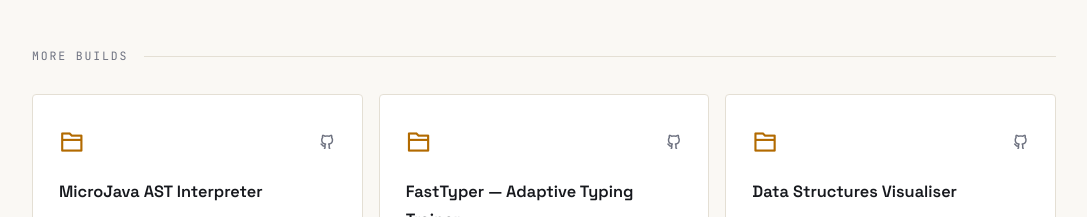
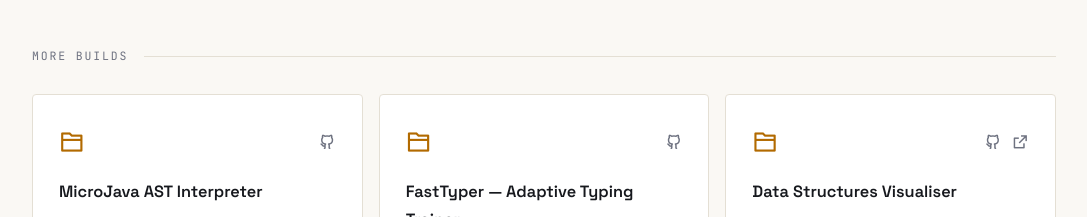
Before and after one commit to pranayr710/academic-portfolio, a React (Vite) app: page /projects in a window 1280 px wide. Shown: the part 1820-2037 px from the top of the page, without its empty margins (96-1183 px from the left). Built offline with nearby package versions, Linux system fonts and the light colour scheme.

Commit message:
Update project links, add demo URL for DSA Visualiser, and style live demo button

```diff
--- a/src/data/projects.js
+++ b/src/data/projects.js
@@ -6,7 +6,7 @@ export const projectsData = [
         description: "Full-stack concurrent system monitoring browser activity in real time. Backend daemon runs an asyncio event loop on a dedicated thread, managing a WebSocket server with multiple simultaneous client connections (Chrome extension + HUD). Thread-safe shared state bridges the async WS layer and the synchronous main loop; 10+ coordinated modules (classifier, scorer, intervention engine, adaptive learner) run inside a single process with message-passing IPC.",
         impact: "Concurrent asyncio + threading architecture · real-time multi-client WebSocket broadcast · 10+ module pipeline",
         tags: ["Python", "asyncio", "WebSockets", "Concurrent Systems", "Flask", "SQLite", "JavaScript"],
-        link: "https://github.com/pranayr710",
+        link: "https://github.com/pranayr710/ifdms",
         category: "Systems",
         featured: true
     },
@@ -57,6 +57,7 @@ export const projectsData = [
         impact: "Visualizes 8 algorithms with adjustable speed and input size",
         tags: ["JavaScript", "Canvas API", "Algorithms", "HTML/CSS"],
         link: "https://github.com/pranayr710/DataStructures-Visualiser",
+        demo: "https://pranayr710.github.io/DataStructures-Visualiser/",
         category: "Web",
         featured: false
     },
@@ -66,7 +67,7 @@ export const projectsData = [
         description: "Full-stack hospital operations platform with normalized relational schema (3NF), role-based access control (Admin, Doctor, Patient), and RESTful API layer. Handles appointments, billing, and medical records.",
         impact: "15+ database tables with full CRUD and role-based auth",
         tags: ["Java", "SQL", "REST API", "System Design"],
-        link: "https://github.com/pranayr710/HospitalManahmentSystem",
+        link: "https://github.com/pranayr710/hospital-management-system",
         category: "Full Stack",
         featured: false
     }
--- a/src/pages/EngineeringProjects.jsx
+++ b/src/pages/EngineeringProjects.jsx
@@ -6,7 +6,7 @@ const featuredProjects = [
         description: "A single-threaded monitor can't handle concurrent I/O without blocking. IFDMS uses a layered concurrent architecture: an asyncio event loop runs on a dedicated background thread managing a WebSocket server with multiple simultaneous clients (Chrome extension + desktop HUD), while a synchronous main loop runs the ML pipeline — with thread-safe shared state bridging both layers.",
         impact: "Concurrent asyncio + threading architecture · real-time multi-client WebSocket broadcast",
         tags: ["Python", "asyncio", "WebSockets", "Concurrent Systems", "Flask", "SQLite", "JavaScript"],
-        link: "https://github.com/pranayr710",
+        link: "https://github.com/pranayr710/ifdms",
         highlights: [
             "asyncio WebSocket server on a dedicated background thread",
             "Thread-safe BrowserState shared between async and sync layers",
@@ -62,7 +62,7 @@ const otherProjects = [
         description: "Complete interpreter for the MicroJava language: AST generation, SVG visualization, step-by-step debugger with breakpoints, and symbol table management with memory simulation.",
         impact: "Full pipeline: Lexer → Parser → AST → Interpreter → Debugger",
         tags: ["Java", "JavaFX", "Compilers", "AST"],
-        link: "https://github.com/pranayr710/ast-interpreter_java-"
+        link: "https://github.com/pranayr710/microjava-interpreter"
     },
     {
         title: "FastTyper — Adaptive Typing Trainer",
@@ -76,7 +76,8 @@ const otherProjects = [
         description: "Step-by-step visualizations of sorting algorithms, tree traversals, and graph algorithms. Vanilla JS + Canvas API — zero dependencies.",
         impact: "8 algorithms with adjustable speed and input size",
         tags: ["JavaScript", "Canvas API", "Algorithms"],
-        link: "https://github.com/pranayr710/DataStructures-Visualiser"
+        link: "https://github.com/pranayr710/DataStructures-Visualiser",
+        demo: "https://pranayr710.github.io/DataStructures-Visualiser/"
     },
     {
         title: "Movie Recommendation System",
@@ -150,11 +151,20 @@ const EngineeringProjects = () => {
                         <div>
                             <div style={{ display: 'flex', justifyContent: 'space-between', alignItems: 'center', marginBottom: '14px' }}>
                                 <i className="ri-folder-2-line" style={{ fontSize: '1.6rem', color: 'var(--accent)' }} aria-hidden="true"></i>
-                                <a href={project.link} target="_blank" rel="noopener noreferrer"
-                                    aria-label={`${project.title} on GitHub`}
-                                    style={{ fontSize: '1.1rem', color: 'var(--text-dim)' }}>
-                                    <i className="ri-github-line"></i>
-                                </a>
+                                <div style={{ display: 'flex', gap: '10px', alignItems: 'center' }}>
+                                    <a href={project.link} target="_blank" rel="noopener noreferrer"
+                                        aria-label={`${project.title} on GitHub`}
+                                        style={{ fontSize: '1.1rem', color: 'var(--text-dim)' }}>
+                                        <i className="ri-github-line"></i>
+                                    </a>
+                                    {project.demo && (
+                                        <a href={project.demo} target="_blank" rel="noopener noreferrer"
+                                            aria-label={`${project.title} Live Demo`}
+                                            style={{ fontSize: '1.1rem', color: 'var(--text-dim)' }}>
+                                            <i className="ri-external-link-line"></i>
+                                        </a>
+                                    )}
+                                </div>
                             </div>
 
                             <h4 style={{ fontSize: '1.02rem', color: 'var(--text-bright)', marginBottom: '8px', fontWeight: '600' }}>
```
